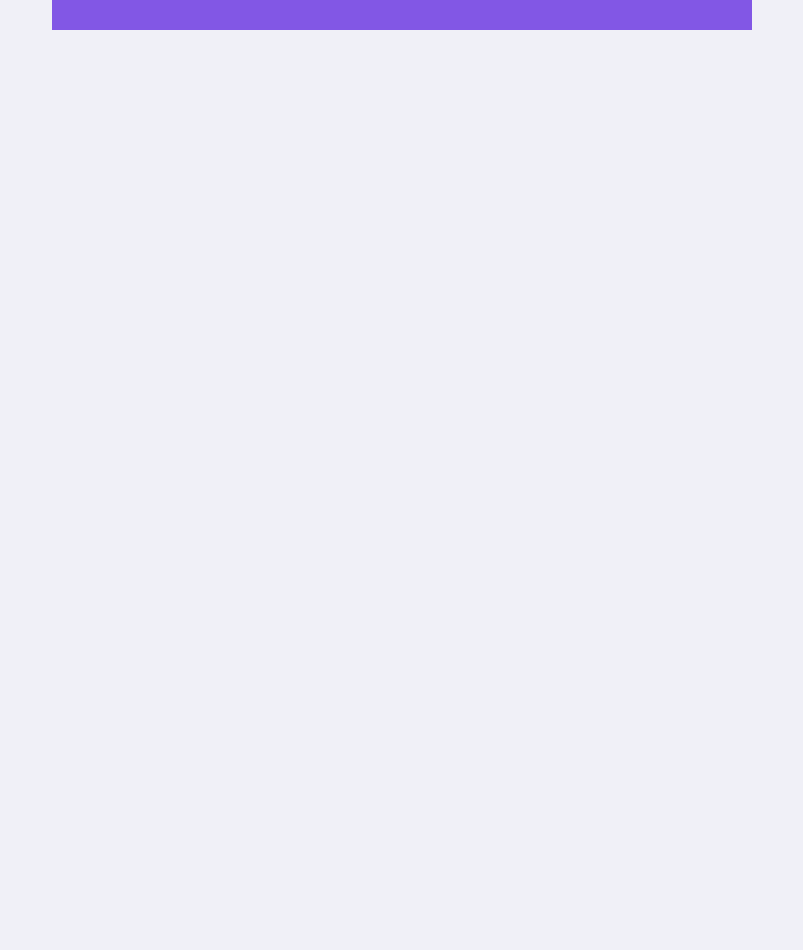
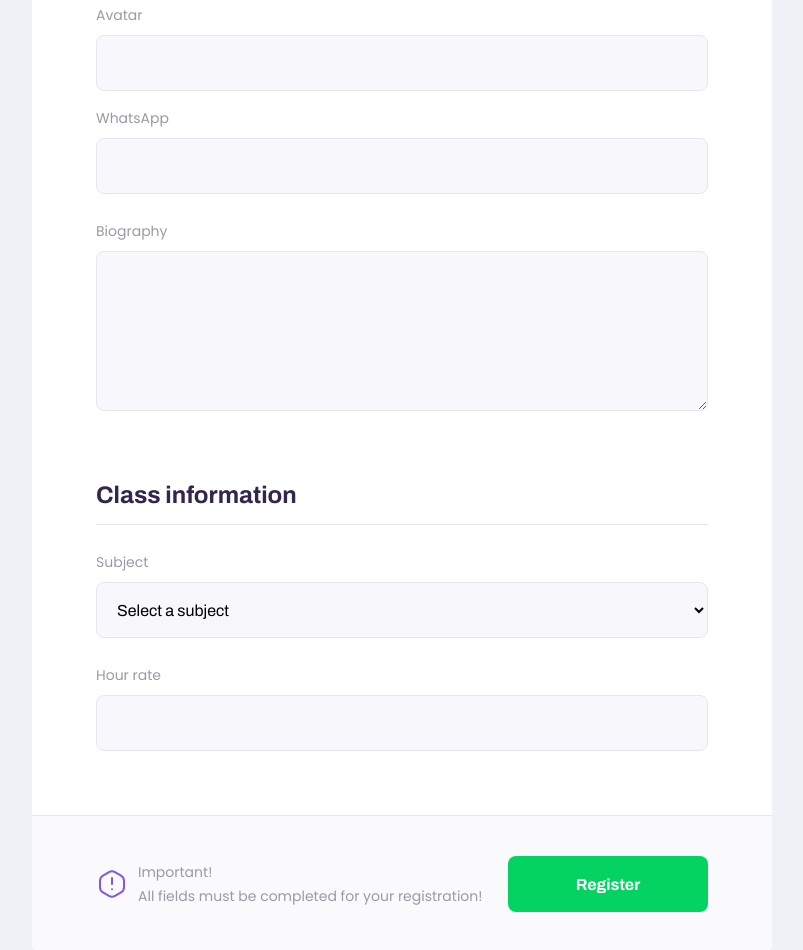
Before and after one commit to Gabriel-A-Rocha/proffy-web, a React (Create React App) app: page /give-classes in a window 1280 px wide. Shown: the part 540-1490 px from the top of the page, without its empty margins (238-1041 px from the left). Before the commit the page ends 800 px from the top, so only its background shows below. Built offline with nearby package versions, Linux system fonts and the light colour scheme.

Commit message:
Create Input, Select and Textarea components

```diff
--- /dev/null
+++ b/src/components/Input/index.tsx
@@ -0,0 +1,19 @@
+import React, { InputHTMLAttributes } from "react";
+
+import "./styles.css";
+
+interface InputProps extends InputHTMLAttributes<HTMLInputElement> {
+  name: string;
+  label: string;
+}
+
+const Input: React.FC<InputProps> = ({ name, label, ...rest }) => {
+  return (
+    <div className="input-block">
+      <label htmlFor={name}>{label}</label>
+      <input type="text" id={name} {...rest} />
+    </div>
+  );
+};
+
+export default Input;
--- /dev/null
+++ b/src/components/Input/styles.css
@@ -0,0 +1,34 @@
+.input-block {
+  position: relative;
+}
+
+.input-block + .input-block {
+  margin-top: 1.4rem;
+}
+
+.input-block label {
+  font-size: 1.4rem;
+}
+
+.input-block input {
+  width: 100%;
+  height: 5.6rem;
+  margin-top: 0.8rem;
+  border-radius: 0.8rem;
+  background: var(--color-input-background);
+  border: 1px solid var(--color-line-in-white);
+  outline: 0;
+  padding: 0 1.6rem;
+  font: 1.6rem Archivo;
+}
+
+.input-block:focus-within::after {
+  width: calc(100% - 3.2rem);
+  height: 2px;
+  content: " ";
+  background: var(--color-primary-light);
+  position: absolute;
+  left: 1.6rem;
+  right: 1.6rem;
+  bottom: 0;
+}
--- a/src/components/PageHeader/index.tsx
+++ b/src/components/PageHeader/index.tsx
@@ -8,6 +8,7 @@ import "./styles.css";
 
 interface PageHeaderProps {
   title: string;
+  description?: string;
 }
 
 const PageHeader: React.FC<PageHeaderProps> = (props) => {
@@ -23,6 +24,8 @@ const PageHeader: React.FC<PageHeaderProps> = (props) => {
       <div className="header-content">
         <strong>{props.title}</strong>
 
+        {props.description && <p>{props.description}</p>}
+
         {props.children}
       </div>
     </header>
--- a/src/components/PageHeader/styles.css
+++ b/src/components/PageHeader/styles.css
@@ -40,6 +40,14 @@
   color: var(--color-title-in-primary);
 }
 
+.page-header .header-content p {
+  max-width: 30rem;
+  font-size: 1.6rem;
+  line-height: 2.6rem;
+  color: var(--color-text-in-primary);
+  margin-top: 2.4rem;
+}
+
 @media (min-width: 700px) {
   .page-header {
     height: 340px;
--- /dev/null
+++ b/src/components/Select/index.tsx
@@ -0,0 +1,34 @@
+import React, { SelectHTMLAttributes } from "react";
+
+import "./styles.css";
+
+interface SelectProps extends SelectHTMLAttributes<HTMLSelectElement> {
+  name: string;
+  label: string;
+  options: Array<{
+    value: string;
+    label: string;
+  }>;
+}
+
+const Select: React.FC<SelectProps> = ({ name, label, options, ...rest }) => {
+  return (
+    <div className="select-block">
+      <label htmlFor={name}>{label}</label>
+      <select id={name} {...rest}>
+        <option value="" disabled selected hidden>
+          Select a subject
+        </option>
+        {options.map((options) => {
+          return (
+            <option key={options.value} value={options.value}>
+              {options.label}
+            </option>
+          );
+        })}
+      </select>
+    </div>
+  );
+};
+
+export default Select;
--- /dev/null
+++ b/src/components/Select/styles.css
@@ -0,0 +1,34 @@
+.select-block {
+  position: relative;
+}
+
+.select-block + .select-block {
+  margin-top: 1.4rem;
+}
+
+.select-block label {
+  font-size: 1.4rem;
+}
+
+.select-block select {
+  width: 100%;
+  height: 5.6rem;
+  margin-top: 0.8rem;
+  border-radius: 0.8rem;
+  background: var(--color-input-background);
+  border: 1px solid var(--color-line-in-white);
+  outline: 0;
+  padding: 0 1.6rem;
+  font: 1.6rem Archivo;
+}
+
+.select-block:focus-within::after {
+  width: calc(100% - 3.2rem);
+  height: 2px;
+  content: " ";
+  background: var(--color-primary-light);
+  position: absolute;
+  left: 1.6rem;
+  right: 1.6rem;
+  bottom: 0;
+}
--- /dev/null
+++ b/src/components/Textarea/index.tsx
@@ -0,0 +1,19 @@
+import React, { TextareaHTMLAttributes } from "react";
+
+import "./styles.css";
+
+interface TextareaProps extends TextareaHTMLAttributes<HTMLTextAreaElement> {
+  name: string;
+  label: string;
+}
+
+const Textarea: React.FC<TextareaProps> = ({ name, label, ...rest }) => {
+  return (
+    <div className="textarea-block">
+      <label htmlFor={name}>{label}</label>
+      <textarea id={name} {...rest} />
+    </div>
+  );
+};
+
+export default Textarea;
--- /dev/null
+++ b/src/components/Textarea/styles.css
@@ -0,0 +1,36 @@
+.textarea-block {
+  position: relative;
+}
+
+.textarea-block + .textarea-block {
+  margin-top: 1.4rem;
+}
+
+.textarea-block label {
+  font-size: 1.4rem;
+}
+
+.textarea-block textarea {
+  width: 100%;
+  height: 16rem;
+  min-height: 8rem;
+  margin-top: 0.8rem;
+  border-radius: 0.8rem;
+  background: var(--color-input-background);
+  border: 1px solid var(--color-line-in-white);
+  outline: 0;
+  resize: vertical;
+  padding: 1.2rem 1.6rem;
+  font: 1.6rem Archivo;
+}
+
+.textarea-block:focus-within::after {
+  width: calc(100% - 3.2rem);
+  height: 2px;
+  content: " ";
+  background: var(--color-primary-light);
+  position: absolute;
+  left: 1.6rem;
+  right: 1.6rem;
+  bottom: 0;
+}
--- a/src/pages/TeacherForm/index.tsx
+++ b/src/pages/TeacherForm/index.tsx
@@ -1,10 +1,58 @@
 import React from "react";
 import PageHeader from "../../components/PageHeader";
+import Input from "../../components/Input";
+import Textarea from "../../components/Textarea";
+import Select from "../../components/Select";
+
+import warningIcon from "../../assets/icons/warning.svg";
+
+import "./styles.css";
 
 function TeacherForm() {
   return (
     <div id="page-teacher-form" className="container">
-      <PageHeader title="Wanna teach? Join us!" />
+      <PageHeader
+        title="Wanna teach? Join us!"
+        description="Register as a teacher by filling the form below."
+      />
+
+      <main>
+        <fieldset>
+          <legend>Teacher information</legend>
+
+          <Input name="name" label="Full name" />
+          <Input name="avatar" label="Avatar" />
+          <Input name="whatsapp" label="WhatsApp" />
+          <Textarea name="bio" label="Biography" />
+        </fieldset>
+
+        <fieldset>
+          <legend>Class information</legend>
+
+          <Select
+            name="subject"
+            label="Subject"
+            options={[
+              { value: "Math", label: "Math" },
+              { value: "Science", label: "Science" },
+              { value: "Geography", label: "Geography" },
+              { value: "English", label: "English" },
+              { value: "History", label: "History" },
+            ]}
+          />
+
+          <Input name="cost" label="Hour rate" />
+        </fieldset>
+
+        <footer>
+          <p>
+            <img src={warningIcon} alt="Important reminder!" />
+            Important! <br />
+            All fields must be completed for your registration!
+          </p>
+          <button type="button">Register</button>
+        </footer>
+      </main>
     </div>
   );
 }
--- /dev/null
+++ b/src/pages/TeacherForm/styles.css
@@ -0,0 +1,122 @@
+#page-teacher-form {
+  width: 100vw;
+  height: 100vh;
+}
+
+#page-teacher-form .page-header .header-content {
+  margin-bottom: 6.4rem;
+}
+#page-teacher-form main {
+  background: var(--color-box-base);
+  width: 100%;
+  max-width: 74rem;
+  border-radius: 0.8rem;
+  margin: -3.2rem auto 3.2rem;
+  padding-top: 6.4rem;
+  overflow: hidden;
+}
+
+#page-teacher-form main fieldset {
+  border: 0;
+  padding: 0 2.4rem;
+}
+
+#page-teacher-form main fieldset + fieldset {
+  margin-top: 6.4rem;
+}
+
+#page-teacher-form main fieldset legend {
+  font: 700 2.4rem Archivo;
+  color: var(--color-text-title);
+  margin-bottom: 2.4rem;
+  display: flex;
+  align-items: center;
+  justify-content: space-between;
+  width: 100%;
+  padding-bottom: 1.6rem;
+  border-bottom: 1px solid var(--color-line-in-white);
+}
+
+#page-teacher-form main fieldset .input-block + .textarea-block {
+  margin-top: 2.4rem;
+}
+
+#page-teacher-form main fieldset .select-block + .input-block {
+  margin-top: 2.4rem;
+}
+
+#page-teacher-form main footer {
+  padding: 4rem 2.4rem;
+  background: var(--color-box-footer);
+  border-top: 1px solid var(--color-line-in-white);
+  margin-top: 6.4rem;
+}
+
+#page-teacher-form main label {
+  color: var(--color-text-complement);
+}
+
+#page-teacher-form main footer p {
+  display: flex;
+  align-items: center;
+  justify-content: center;
+  font-size: 1.4rem;
+  line-height: 2.4rem;
+  color: var(--color-text-complement);
+}
+
+#page-teacher-form main footer p img {
+  margin-right: 1rem;
+}
+
+#page-teacher-form main footer button {
+  width: 100%;
+  height: 5.6rem;
+  background: var(--color-secundary);
+  color: var(--color-button-text);
+  border: 0;
+  border-radius: 0.8rem;
+  cursor: pointer;
+  font: 700 1.6rem Archivo;
+  display: flex;
+  align-items: center;
+  justify-content: center;
+  text-decoration: none;
+  transition: background-color 0.2s;
+  margin-top: 3.2rem;
+}
+
+#page-teacher-form main footer button:hover {
+  background-color: var(--color-secundary-dark);
+}
+
+/* styles for larger screens (laptop) */
+@media (min-width: 700px) {
+  #page-teacher-form {
+    max-width: 100vw;
+  }
+
+  #page-teacher-form .page-header .header-content {
+    margin-bottom: 0;
+  }
+
+  #page-teacher-form main fieldset {
+    padding: 0 6.4rem;
+  }
+
+  #page-teacher-form main footer {
+    padding: 4rem 6.4rem;
+    display: flex;
+    align-items: center;
+    justify-content: space-between;
+  }
+
+  #page-teacher-form main footer p {
+    justify-content: space-between;
+  }
+
+  #page-teacher-form main footer button {
+    width: 20rem;
+    margin-top: 0;
+  }
+}
--- a/src/pages/TeacherList/index.tsx
+++ b/src/pages/TeacherList/index.tsx
@@ -2,6 +2,7 @@ import React from "react";
 
 import TeacherItem from "../../components/TeacherItem";
 import PageHeader from "../../components/PageHeader";
+import Input from "../../components/Input";
 
 import "./styles.css";
 
@@ -10,27 +11,13 @@ function TeacherList() {
     <div id="page-teacher-list" className="container">
       <PageHeader title="These are the proffy teachers">
         <form id="search-teachers">
-          <div className="input-block">
-            <label htmlFor="subject">Subject</label>
-            <input type="text" id="subject" />
-          </div>
-
-          <div className="input-block">
-            <label htmlFor="week_day">Weekday</label>
-            <input type="text" id="week_day" />
-          </div>
-
-          <div className="input-block">
-            <label htmlFor="time">Time</label>
-            <input type="text" id="time" />
-          </div>
+          <Input name="subject" label="Subject" />
+          <Input name="week_day" label="Weekday" />
+          <Input type="time" name="time" label="Time" />
         </form>
       </PageHeader>
 
       <main>
-        <TeacherItem />
-        <TeacherItem />
-        <TeacherItem />
         <TeacherItem />
         <TeacherItem />
       </main>
--- a/src/pages/TeacherList/styles.css
+++ b/src/pages/TeacherList/styles.css
@@ -9,41 +9,6 @@
 
 #search-teachers label {
   color: var(--color-text-in-primary);
-}
-
-#search-teachers .input-block {
-  position: relative;
-}
-
-#search-teachers .input-block + .input-block {
-  margin-top: 1.4rem;
-}
-
-#search-teachers .input-block label {
-  font-size: 1.4rem;
-}
-
-#search-teachers .input-block input {
-  width: 100%;
-  height: 5.6rem;
-  margin-top: 0.8rem;
-  border-radius: 0.8rem;
-  background: var(--color-input-background);
-  border: 1px solid var(--color-line-in-white);
-  outline: 0;
-  padding: 0 1.6rem;
-  font: 1.6rem Archivo;
-}
-
-#search-teachers .input-block:focus-within::after {
-  width: calc(100% - 3.2rem);
-  height: 2px;
-  content: " ";
-  background: var(--color-primary-light);
-  position: absolute;
-  left: 1.6rem;
-  right: 1.6rem;
-  bottom: 0;
 }
 
 #page-teacher-list main {
```
